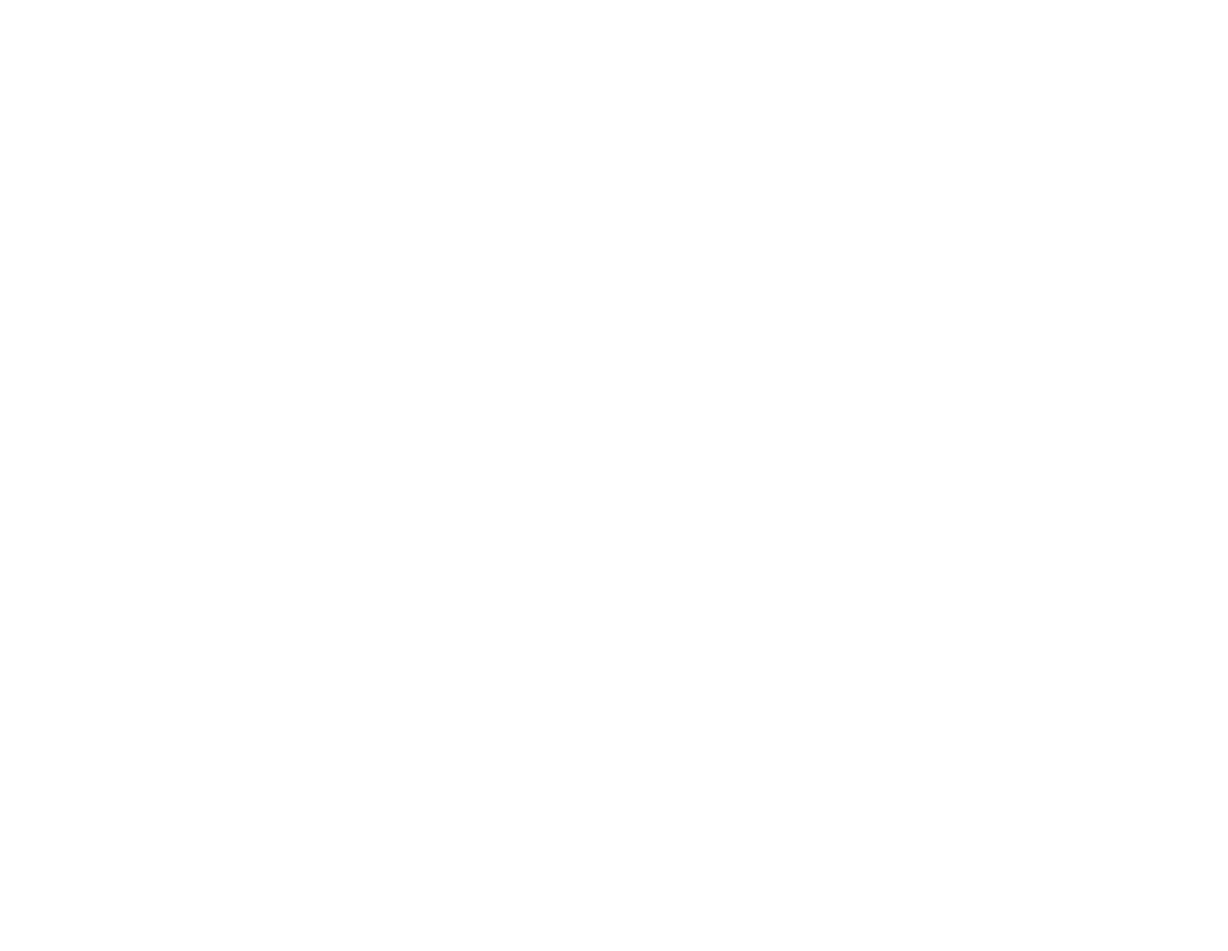
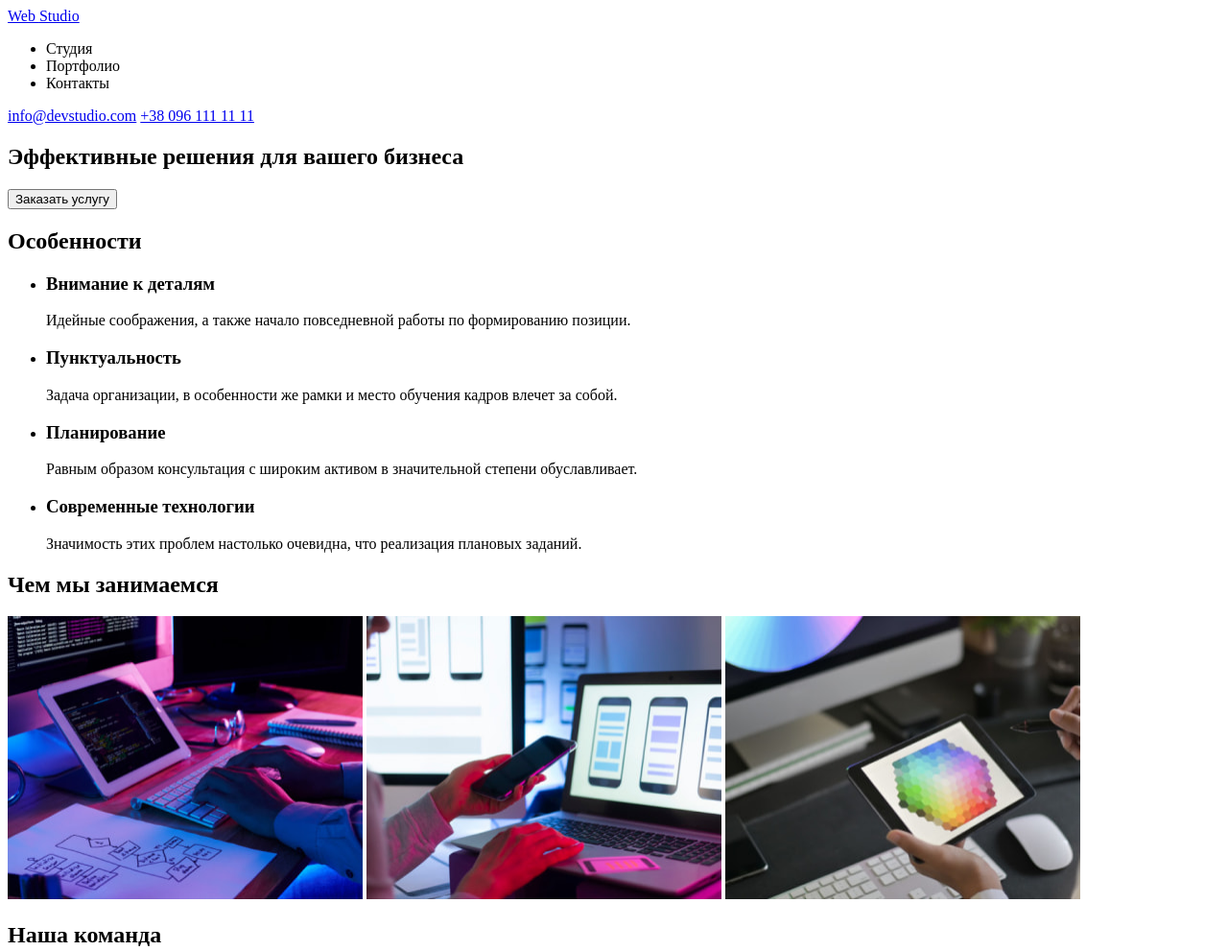
Before and after one commit to VladRyabich/goit-markup-hw-01, a plain HTML site: page index.html in a window 1280 px wide. Shown: the top 991 px of the page at 96% size. Before the commit the page ends 800 px from the top, so only its background shows below. Drawn offline with Linux system fonts and the light colour scheme.

Commit message:
registered html without css

```diff
--- a/index.html
+++ b/index.html
@@ -4,11 +4,97 @@
     <meta charset="UTF-8">
     <meta http-equiv="X-UA-Compatible" content="IE=edge">
     <meta name="viewport" content="width=, initial-scale=1.0">
-    <title>Document</title>
+    <title>goit-markup-hw-01</title>
 </head>
 <body>
-    <header></header>
-    <main></main>
-    <footer></footer>
+    <header class="header">
+        <a class="logo" href="/">
+            Web
+            <span class="logo-design">Studio
+            </span>
+        </a>
+        <nav>
+            <ul>
+                <li><a href="#"></a>Студия</li>
+                <li><a href="#"></a>Портфолио</li>
+                <li><a href="#"></a>Контакты</li>
+            </ul>
+        </nav>
+        <a href="mailto:info@devstudio.com">info@devstudio.com</a>
+        <a href="tel:+380961111111">+38 096 111 11 11</a>
+    </header>
+    <main class="main">
+        <section class="banner" title="Эффективные решения для вашего бизнеса">
+            <h1>
+                Эффективные решения для вашего бизнеса
+            </h1>
+            <button type="button">
+                Заказать услугу
+            </button>
+        </section>
+        <section class="Peculiarities" title="Особенности">
+            <h2>
+                Особенности
+            </h2>
+            <ul>
+                <li>
+                    <h3>Внимание к деталям</h3>
+                    <p>Идейные соображения, а также начало повседневной работы по формированию позиции.</p>
+                </li>
+                <li>
+                    <h3>Пунктуальность</h3>
+                    <p>Задача организации, в особенности же рамки и место обучения кадров влечет за собой.</p>
+                </li>
+                <li>
+                    <h3>Планирование</h3>
+                    <p>Равным образом консультация с широким активом в значительной степени обуславливает.</p>
+                </li>
+                <li>
+                    <h3>Современные технологии</h3>
+                    <p>Значимость этих проблем настолько очевидна, что реализация плановых заданий.</p>
+                </li>
+            </ul>
+        </section>
+        <section class="work" title="Чем мы занимаемся">
+            <h2>
+                Чем мы занимаемся
+            </h2>
+            <img src="./images/computer.jpg" width="370" height="295" alt="Работа за компьютером">
+            <img src="./images/smartphone.jpg" width="370" height="295" alt="Работа в смартфоне">
+            <img src="./images/tablet.jpg" width="370" height="295" alt="Работа на планшете">
+        </section>
+        <section class="team" title="Наша команда">
+            <h2>
+                Наша команда
+            </h2>
+            <ul>
+                <li><img src="./images/igordemianenko.jpg" width="270" height="260" alt="">
+                    <h3>Игорь Демьяненко</h3>
+                    <p>Product Designer</p>
+                </li>
+                <li><img src="./images/olgarepina.jpg" width="270" height="260" alt="">
+                    <h3>Ольга Репина</h3>
+                    <p>Frontend Developer</p></li>
+                <li><img src="./images/nikolaitarasov.jpg" width="270" height="260" alt="">
+                    <h3>Николай Тарасов</h3>
+                    <p>Marketing</p></li>
+                <li><img src="./images/mihailermakov.jpg" width="270" height="260" alt="">
+                    <h3>Михаил Ермаков</h3>
+                    <p>UI Designer</p></li>
+            </ul>
+        </section>
+    </main>
+    <footer class="footer">
+        <a class="logo" href="/">
+            Web
+            <span class="logo-design">Studio
+            </span>
+        </a>
+        <address>
+            <a href="#">г. Киев, пр-т Леси Украинки, 26</a>
+            <a href="mailto:info@example.com">info@example.com</a>
+            <a href="tel:+380991111111">+38 099 111 11 11</a>
+        </address>
+    </footer>
 </body>
 </html>
```
Also changed, not shown: images/computer.jpg (added), images/igordemianenko.jpg (added), images/mihailermakov.jpg (added), images/nikolaitarasov.jpg (added), images/olgarepina.jpg (added), images/smartphone.jpg (added), images/tablet.jpg (added).
